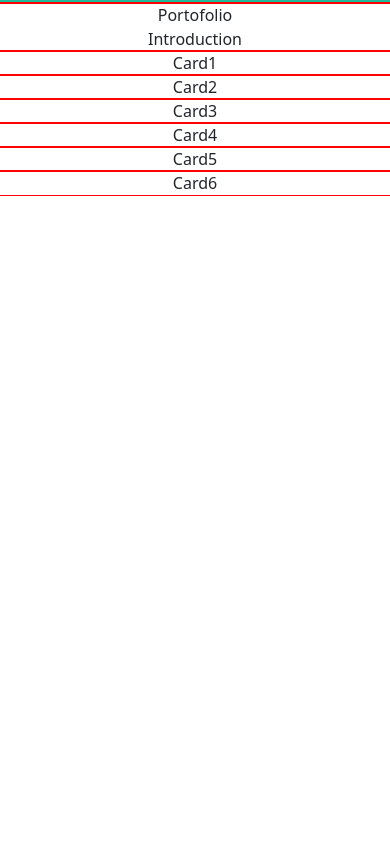
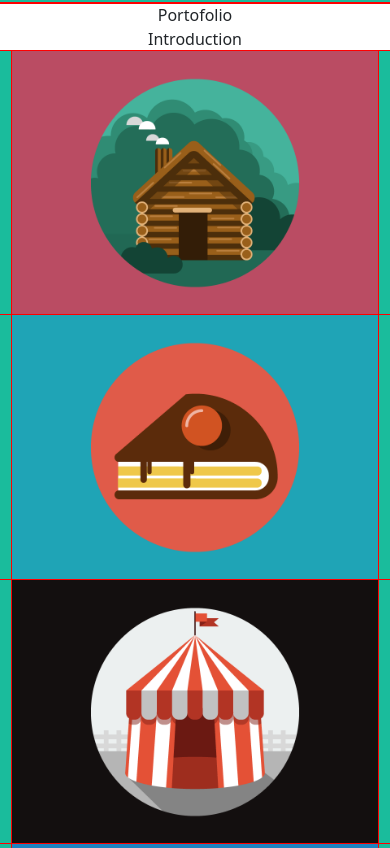
Before and after one commit to ruggerifrancesco/html-css-bootstrap-freelancer, a plain HTML site: page index.html in a window 390 px wide. Shown: the part 597-1445 px from the top of the page. Drawn offline with nearby package versions, Linux system fonts and the light colour scheme.

Commit message:
defined strcuture and breakpoints for port-cards

```diff
--- a/assets/css/style.css
+++ b/assets/css/style.css
@@ -7,6 +7,15 @@
 :root {
     /* Color Scheme */
     --jumbotron-bg: #1abc9c;
+
+    /* Portfolio Cards */
+    --card-1: #ba4b63;
+    --card-2: #1ea4b6;
+    --card-3: #140f0f;
+    --card-4: #1c83c1;
+    --card-5: #0e38b5;
+    --card-6: #ccb2a3;
+
 }
 
 /* ---- CSS Begin ---- */
@@ -21,5 +30,8 @@
 
 /* Portfolio Section */
 .portfolio {
-    height: 1600px;
 }
+
+.me-portfolio-card {
+    background-color: var(--jumbotron-bg);
+}
--- a/index.html
+++ b/index.html
@@ -39,18 +39,30 @@
     <main>
 
         <!-- Portfolio Section-->
-        <section class="portfolio container-fluid text-center">
+        <section class="portfolio container-fluid container-md container-lg text-center">
 
             <div class="row">
                 <div class="col-12">
                     Portofolio <br> Introduction
                 </div>
-                <div class="col-12 col-md-6 col-lg-4">Card1</div>
-                <div class="col-12 col-md-6 col-lg-4">Card2</div>
-                <div class="col-12 col-md-6 col-lg-4">Card3</div>
-                <div class="col-12 col-md-6 col-lg-4">Card4</div>
-                <div class="col-12 col-md-6 col-lg-4">Card5</div>
-                <div class="col-12 col-md-6 col-lg-4">Card6</div>
+                <div class="col-12 col-md-6 col-lg-4 me-portfolio-card">
+                    <img src="assets/img/cabin.png" alt="Cabin Vector" class="img-fluid">
+                </div>
+                <div class="col-12 col-md-6 col-lg-4 me-portfolio-card">
+                    <img src="assets/img/cake.png" alt="Cake Vector" class="img-fluid">
+                </div>
+                <div class="col-12 col-md-6 col-lg-4 me-portfolio-card">
+                    <img src="assets/img/circus.png" alt="Circus Vector" class="img-fluid">
+                </div>
+                <div class="col-12 col-md-6 col-lg-4 me-portfolio-card">
+                    <img src="assets/img/game.png" alt="Game Vector" class="img-fluid">
+                </div>
+                <div class="col-12 col-md-6 col-lg-4 me-portfolio-card">
+                    <img src="assets/img/safe.png" alt="Safe Vector" class="img-fluid">
+                </div>
+                <div class="col-12 col-md-6 col-lg-4 me-portfolio-card">
+                    <img src="assets/img/submarine.png" alt="Submarine Vector" class="img-fluid">
+                </div>
             </div>
         </section>
 
```
